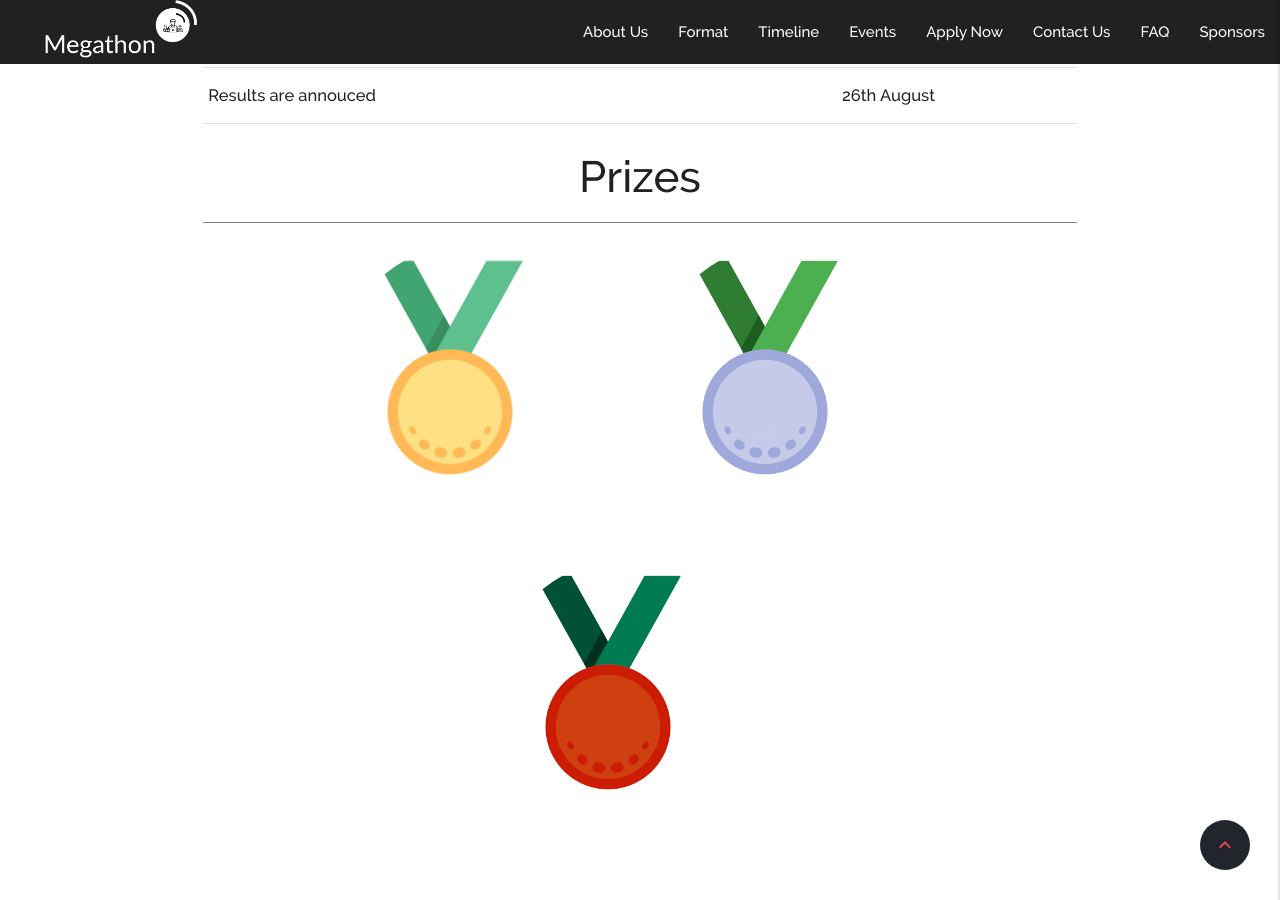
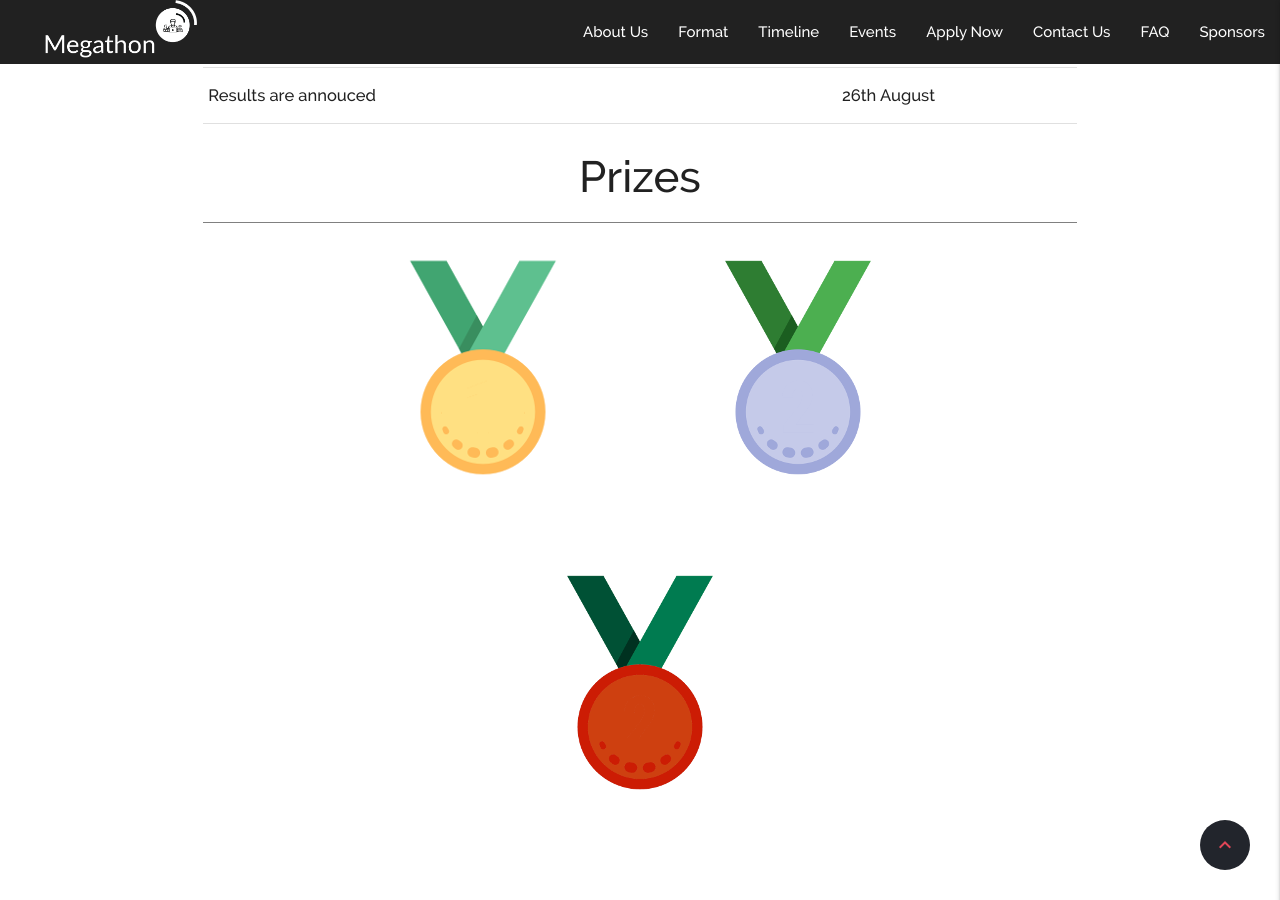
Before and after one commit to IIIT-ECell/megathon, a Jekyll site: the page built from events.md, in a window 1280 px wide and 900 px high, scrolled down 1774 px. Built offline with Jekyll 4.4.1, drawn with Linux system fonts in a browser that asks for light colours; nearby versions of some CDN libraries.

Commit message:
Centered medal image

```diff
--- a/_includes/tabevent.html
+++ b/_includes/tabevent.html
@@ -38,7 +38,7 @@
   <div class="align-box-h">
 
     <div class="prize">
-      <img class="responsive-img" src="{{site.baseurl}}/assets/images/icons/first.png" alt="first prize">
+      <img class="responsive-img center-image" src="{{site.baseurl}}/assets/images/icons/first.png" alt="first prize">
 
       <div class="overlay prize-overlay">
         <div class="text"><b>First Prize</b> : {{include.data.prizes.first}}</div>
@@ -47,7 +47,7 @@
 
 
     <div class="prize">
-      <img class="responsive-img" src="{{site.baseurl}}/assets/images/icons/second.png" alt="second prize">
+      <img class="responsive-img center-image" src="{{site.baseurl}}/assets/images/icons/second.png" alt="second prize">
 
       <div class="overlay prize-overlay">
         <div class="text"><b>Second Prize</b> : {{include.data.prizes.second}}</div>
@@ -56,7 +56,7 @@
 
 
     <div class="prize">
-      <img class="responsive-img" src="{{site.baseurl}}/assets/images/icons/third.png" alt="third prize">
+      <img class="responsive-img center-image" src="{{site.baseurl}}/assets/images/icons/third.png" alt="third prize">
 
       <div class="overlay prize-overlay">
         <div class="text"><b>Third Prize</b> : {{include.data.prizes.third}}</div>
--- a/assets/css/custom-materialize.css
+++ b/assets/css/custom-materialize.css
@@ -661,3 +661,9 @@ time {
 .light-text-visible {
   background-color: rgba(0, 0, 0, 0.5);
 }
+
+.center-image {
+  display: block;
+  margin-left: auto;
+  margin-right: auto;
+}
```
